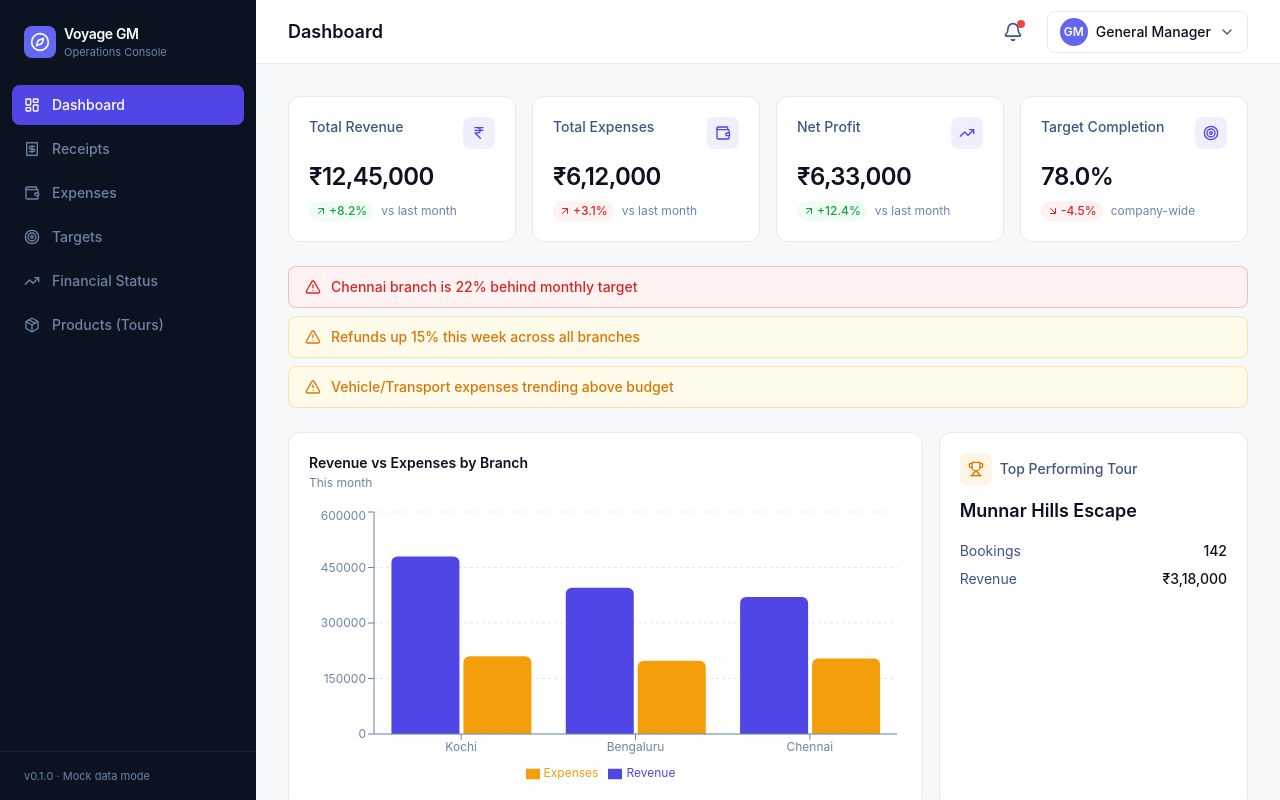
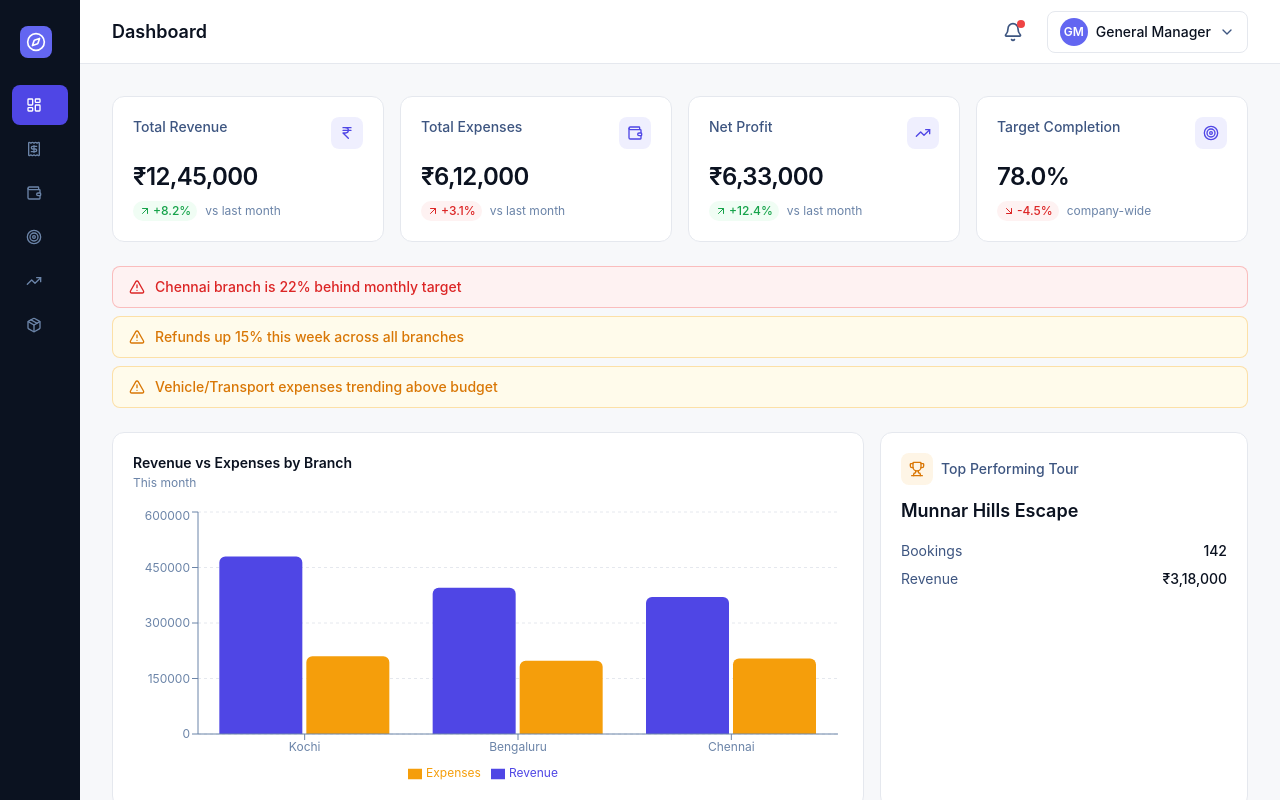
Before and after one commit to farseent/GM_Dashboard, a React (Vite) app: page / in a window 1280 px wide. Built offline with nearby package versions, Linux system fonts and the light colour scheme.

Commit message:
updated diffrent screen views

```diff
--- a/src/layout/DashboardLayout.jsx
+++ b/src/layout/DashboardLayout.jsx
@@ -6,7 +6,7 @@ import { NAV_ITEMS } from '../constants/navigation'
 
 export default function DashboardLayout() {
   const location = useLocation()
-  const [sidebarOpen, setSidebarOpen] = useState(false)
+  const [sidebarExpanded, setSidebarExpanded] = useState(false)
 
   const current = NAV_ITEMS.find((item) =>
     item.path === '/' ? location.pathname === '/' : location.pathname.startsWith(item.path)
@@ -14,9 +14,16 @@ export default function DashboardLayout() {
 
   return (
     <div className="flex h-screen bg-surface">
-      <Sidebar isOpen={sidebarOpen} onClose={() => setSidebarOpen(false)} />
-      <div className="flex flex-1 flex-col overflow-hidden">
-        <Topbar title={current?.label ?? 'Dashboard'} onMenuClick={() => setSidebarOpen(true)} />
+      <Sidebar
+        isExpanded={sidebarExpanded}
+        onExpand={() => setSidebarExpanded(true)}
+        onCollapse={() => setSidebarExpanded(false)}
+      />
+      <div className="ml-0 sm:ml-20 flex flex-1 flex-col overflow-hidden">
+        <Topbar
+          title={current?.label ?? 'Dashboard'}
+          onMenuClick={() => setSidebarExpanded(true)}
+        />
         <main className="flex-1 overflow-y-auto p-4 sm:p-6 lg:p-8">
           <Outlet />
         </main>
--- a/src/layout/Sidebar.jsx
+++ b/src/layout/Sidebar.jsx
@@ -4,40 +4,52 @@ import { NAV_ITEMS } from '../constants/navigation'
 import clsx from 'clsx'
 
 /**
- * isOpen/onClose only affect mobile (<lg): sidebar becomes an off-canvas
- * drawer with a backdrop. On lg+ it's always visible as a static column.
+ * Sidebar is always visible as a fixed icon rail (w-20).
+ * Tapping the compass logo expands it to w-64 as an overlay.
+ * Collapses via the X button or clicking the backdrop.
  */
-export default function Sidebar({ isOpen = false, onClose }) {
+export default function Sidebar({ isExpanded, onExpand, onCollapse }) {
   return (
     <>
-      {/* Mobile backdrop */}
-      {isOpen && (
+      {isExpanded && (
         <div
-          className="fixed inset-0 z-40 bg-brand-950/50 lg:hidden"
-          onClick={onClose}
+          className="fixed inset-0 z-40 bg-brand-950/50 transition-opacity duration-200"
+          onClick={onCollapse}
           aria-hidden="true"
         />
       )}
 
       <aside
         className={clsx(
-          'fixed inset-y-0 left-0 z-50 flex h-screen w-64 shrink-0 flex-col bg-brand-950 text-white transition-transform duration-200 lg:static lg:translate-x-0',
-          isOpen ? 'translate-x-0' : '-translate-x-full'
+          'fixed inset-y-0 left-0 z-50 flex h-screen flex-col overflow-hidden bg-brand-950 text-white transition-[width] duration-300 ease-in-out',
+          isExpanded ? 'w-64' : 'w-0 sm:w-20'
         )}
       >
-        <div className="flex items-center justify-between px-6 py-6">
-          <div className="flex items-center gap-2">
-            <div className="flex h-8 w-8 items-center justify-center rounded-lg bg-accent-500">
+        <div className={clsx('flex items-center py-6', isExpanded ? 'justify-between px-6' : 'justify-center px-2')}>
+          <button
+            onClick={onExpand}
+            className="flex items-center gap-2"
+            aria-label="Expand sidebar"
+          >
+            <div className="flex h-8 w-8 shrink-0 items-center justify-center rounded-lg bg-accent-500">
               <Compass className="h-5 w-5 text-white" />
             </div>
-            <div>
-              <p className="text-sm font-semibold tracking-tight">Voyage GM</p>
+            <div
+              className={clsx(
+                'overflow-hidden whitespace-nowrap text-left transition-all duration-300',
+                isExpanded ? 'w-40 opacity-100' : 'w-0 opacity-0'
+              )}
+            >
+              <p className="text-sm font-semibold tracking-tight">General Manager</p>
               <p className="text-[11px] text-brand-400">Operations Console</p>
             </div>
-          </div>
-          <button onClick={onClose} className="rounded-md p-1 text-brand-400 hover:text-white lg:hidden">
-            <X className="h-5 w-5" />
           </button>
+
+          {isExpanded && (
+            <button onClick={onCollapse} className="rounded-md p-1 text-brand-400 hover:text-white">
+              <X className="h-5 w-5" />
+            </button>
+          )}
         </div>
 
         <nav className="flex-1 space-y-1 px-3">
@@ -46,23 +58,36 @@ export default function Sidebar({ isOpen = false, onClose }) {
               key={path}
               to={path}
               end={path === '/'}
-              onClick={onClose}
+              title={!isExpanded ? label : undefined}
               className={({ isActive }) =>
                 clsx(
-                  'flex items-center gap-3 rounded-lg px-3 py-2.5 text-sm font-medium transition-colors',
+                  'flex items-center gap-3 overflow-hidden whitespace-nowrap rounded-lg px-3 py-2.5 text-sm font-medium transition-colors',
+                  !isExpanded && 'justify-center',
                   isActive
                     ? 'bg-accent-600 text-white'
                     : 'text-brand-400 hover:bg-brand-800 hover:text-white'
                 )
               }
             >
-              <Icon className="h-4 w-4" />
-              {label}
+              <Icon className="h-4 w-4 shrink-0" />
+              <span
+                className={clsx(
+                  'overflow-hidden transition-all duration-300',
+                  isExpanded ? 'w-auto opacity-100' : 'w-0 opacity-0'
+                )}
+              >
+                {label}
+              </span>
             </NavLink>
           ))}
         </nav>
 
-        <div className="border-t border-brand-800 px-6 py-4">
+        <div
+          className={clsx(
+            'overflow-hidden whitespace-nowrap border-t border-brand-800 px-6 py-4 transition-opacity duration-300',
+            isExpanded ? 'opacity-100' : 'opacity-0'
+          )}
+        >
           <p className="text-[11px] text-brand-400">v0.1.0 · Mock data mode</p>
         </div>
       </aside>
```
